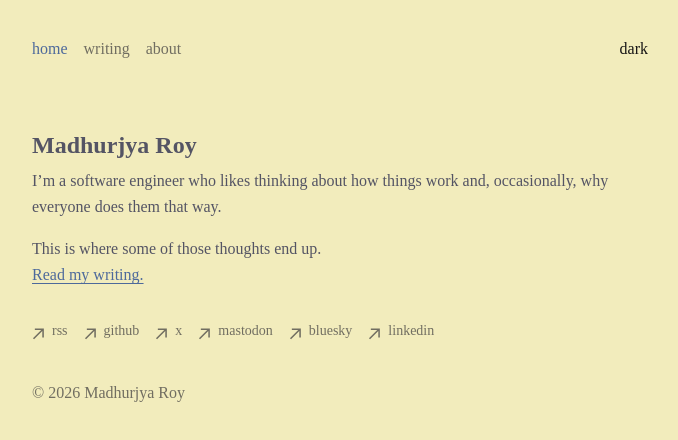
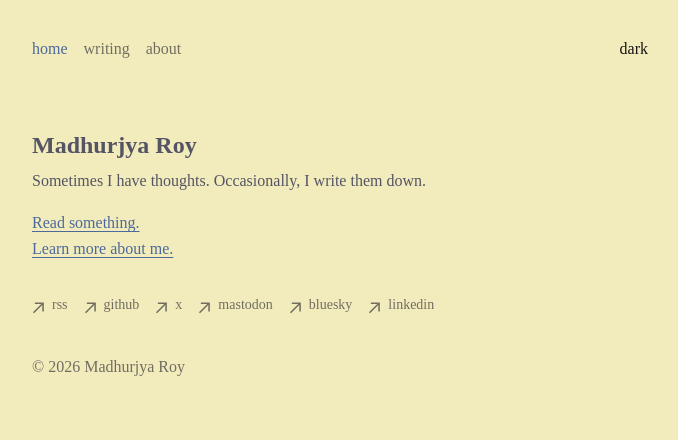
Before and after one commit to mroyme/website, an Astro site: page / in a window 1280 px wide. Shown: the whole page, without its empty margins (296-974 px from the left). Built offline with nearby package versions, Linux system fonts and the light colour scheme; Astro itself is replaced by a stand-in of ours.

Commit message:
chore: update homepage introduction (#10)

```diff
--- a/src/pages/index.astro
+++ b/src/pages/index.astro
@@ -16,12 +16,11 @@ import { SITE_DESCRIPTION, SITE_TITLE } from '../consts'
       <section>
         <h1>{SITE_TITLE}</h1>
         <p>
-          I’m a software engineer who likes thinking about how things work and,
-          occasionally, why everyone does them that way.
+          Sometimes I have thoughts. Occasionally, I write them down.
         </p>
         <p>
-          This is where some of those thoughts end up.<br />
-          <a href="/writing">Read my writing.</a>
+          <a href="/writing">Read something.</a><br />
+          <a href="/about">Learn more about me.</a>
         </p>
       </section>
     </main>
```
